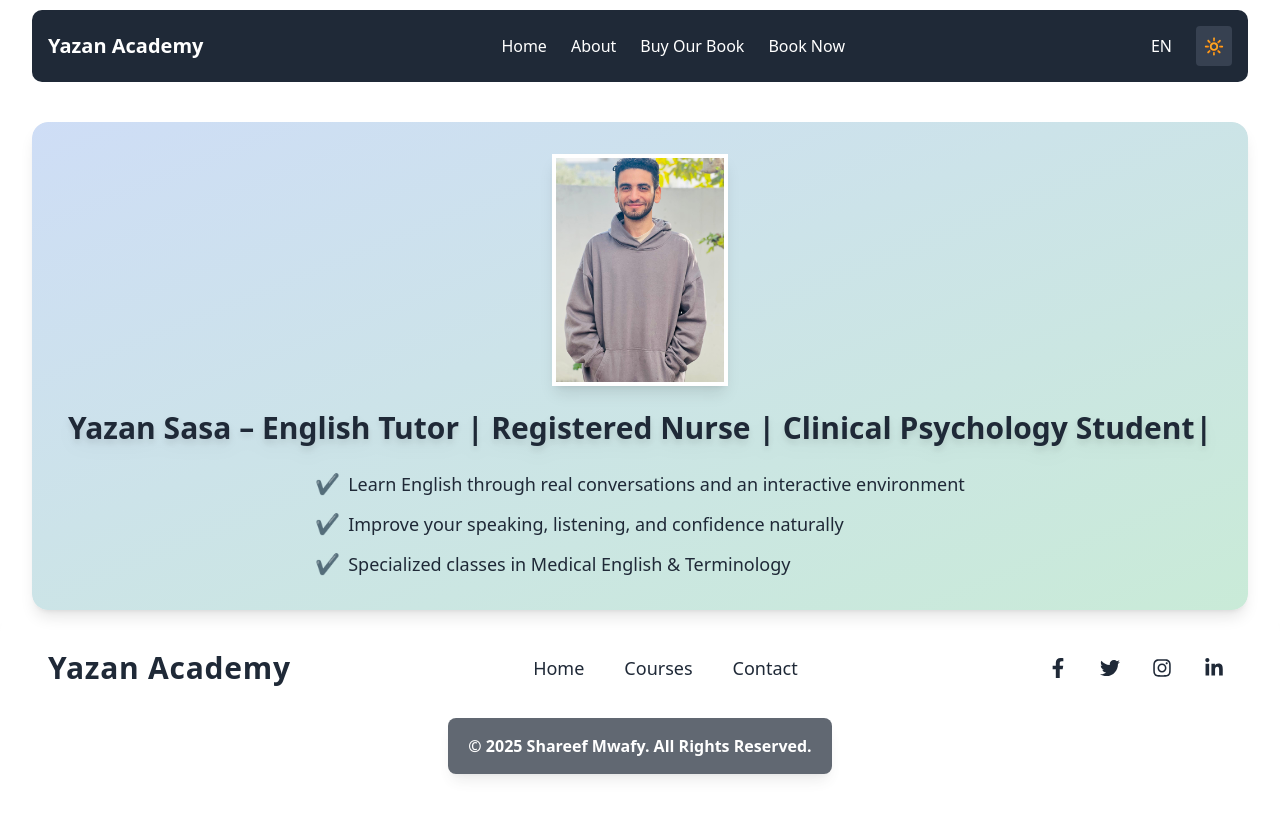
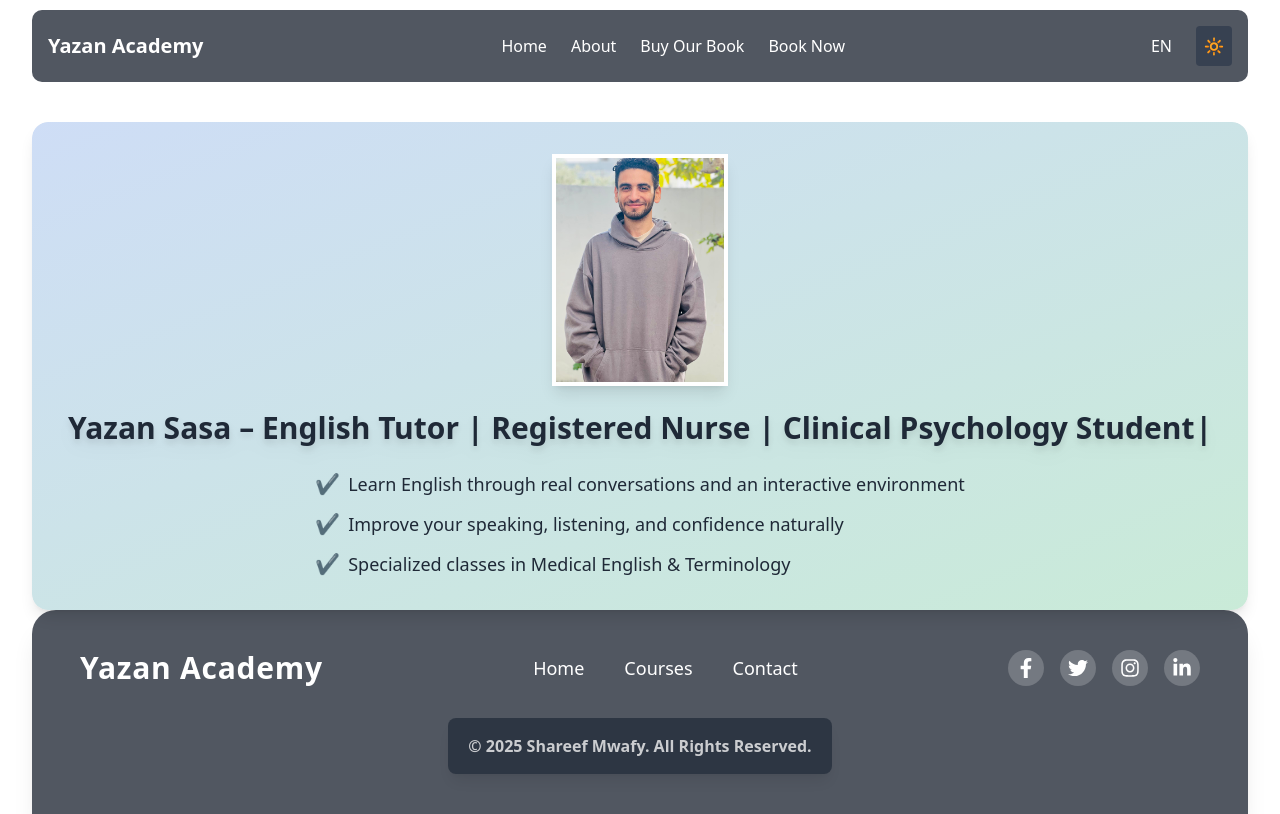
Before and after one commit to shareefmwafy/Yazan-Academy, a React (Vite) app: page / in a window 1280 px wide. Built offline with nearby package versions, Linux system fonts and the light colour scheme.

Commit message:
Edit Themes

```diff
--- a/src/Components/Footer.jsx
+++ b/src/Components/Footer.jsx
@@ -9,10 +9,10 @@ const Footer = () => {
 
   return (
     <footer
-      className="py-10 px-6 md:px-12 bg-gradient-to-r from-primary-color to-secondary-color text-white shadow-xl rounded-t-3xl"
+      className="py-10 px-6 md:px-12 bg-gradient-to-r bg-var from-primary-color to-secondary-color text-white shadow-xl rounded-t-3xl w-[95%] m-auto"
       style={{
-        backgroundColor: theme === 'dark' ? 'var(--primary-color)' : 'var(--bg-color)',
-        color: theme === 'dark' ? 'var(--text-color)' : 'var(--primary-color)',
+        backgroundColor: 'var(--primary-color)',
+        color: 'var(--text-color)'
       }}
     >
       <div className="container mx-auto flex flex-col md:flex-row justify-between items-center space-y-6 md:space-y-0">
@@ -29,7 +29,7 @@ const Footer = () => {
                 href="#"
                 className="transition-all duration-300 transform hover:text-yellow-300 hover:scale-110"
                 style={{
-                  color: theme === 'dark' ? 'var(--text-color)' : 'var(--primary-color)',
+                   color: 'var(--text-color)',
                 }}
               >
                 {language === 'en' ? item : item === 'Home' ? 'الرئيسية' : item === 'Courses' ? 'الدورات' : 'اتصل بنا'}
--- a/src/index.css
+++ b/src/index.css
@@ -9,7 +9,7 @@ body {
 :root {
     --bg-color: #ffffff;
     --text-color: #ffffff;
-    --primary-color: #1f2937;
+    --primary-color: #515761;
     --secondary-color: #374151;
     --hero-bg-light: #f3f4f6;
     --hero-text-light: #1f2937;
@@ -24,8 +24,9 @@ body {
     --secondary-color: #374151;
     --hero-bg-light: #f3f4f6;
     --hero-text-light: #1f2937;
-    --hero-bg-dark: #374151;
+    --hero-bg-dark: #111827;
     --hero-text-dark: #ffffff;
+    --Footer-dark: #656c77;
 }
 
 body {
```
